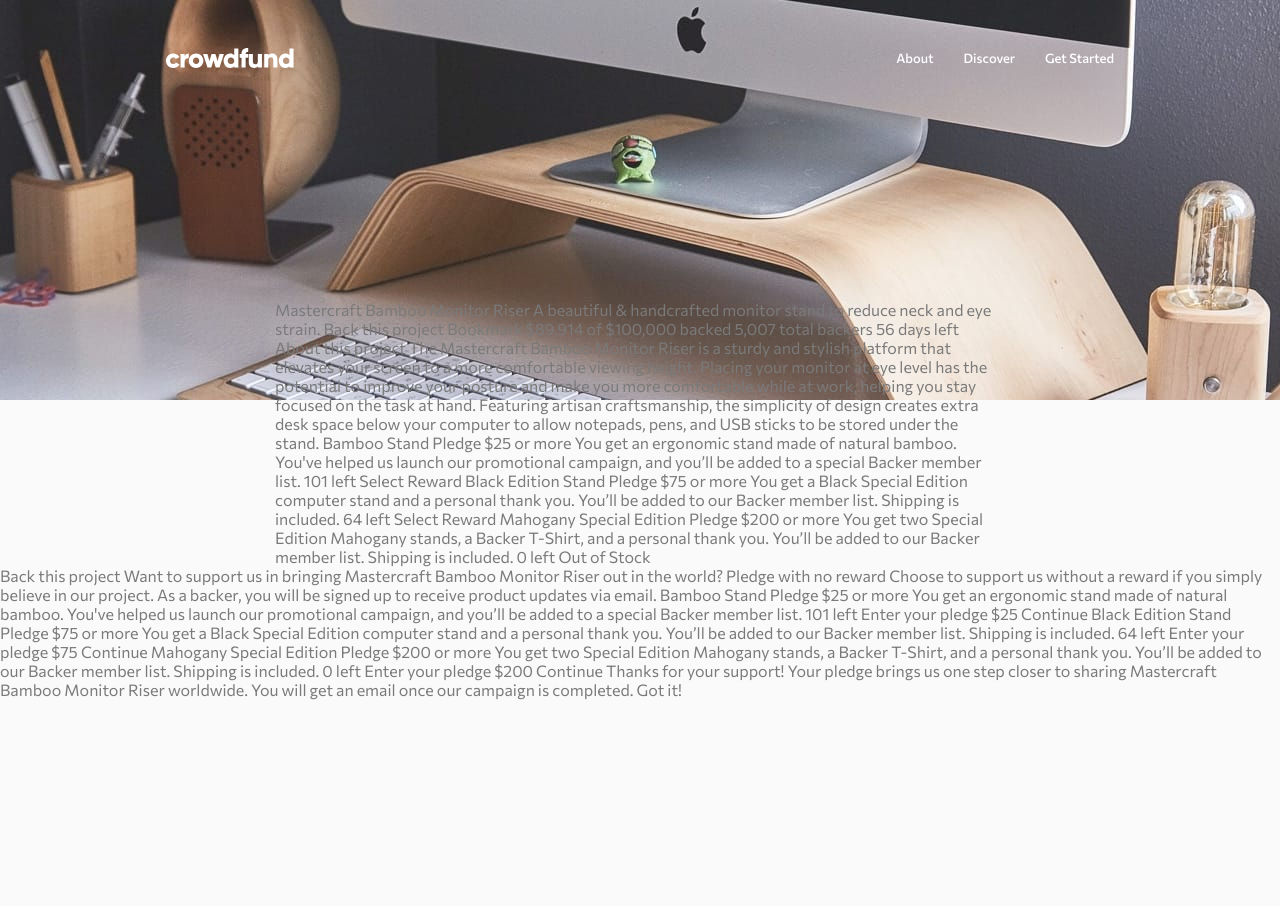
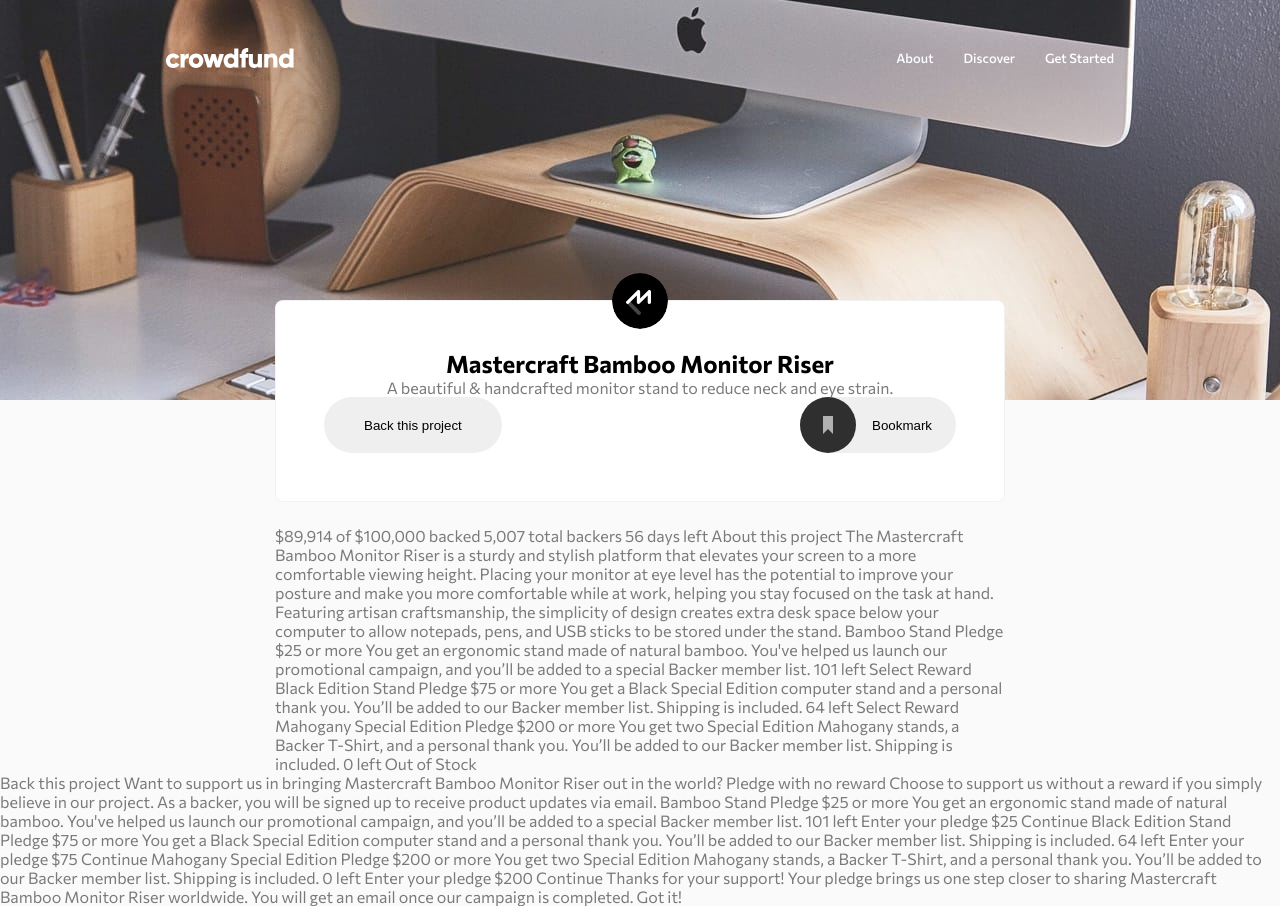
Before and after one commit to ljubomir-matovic/Quantox-internship_sixth-task, a plain HTML site: page index.html in a window 1280 px wide. Before the commit the page ends 800 px from the top, so only its background shows below. Drawn offline with Linux system fonts and the light colour scheme.

Commit message:
main started

```diff
--- a/css/style.css
+++ b/css/style.css
@@ -20,6 +20,12 @@
     align-items: center;
     color: var(--gray);
 }
+h1,
+h2,
+h3,
+h4 {
+    color: var(--black);
+}
 header {
     width: 100%;
     background-position-y: bottom;
@@ -40,10 +46,57 @@
     cursor: pointer;
     text-decoration: underline;
 }
+main {
+    display: flex;
+    flex-direction: column;
+    justify-content: center;
+    align-items: center;
+    gap: 24px;
+}
 main > section {
     background: #ffffff;
     border: 1px solid rgba(0, 0, 0, 0.0497193);
     border-radius: 8px;
+    display: flex;
+    flex-direction: column;
+    justify-content: center;
+    align-items: center;
+    position: relative;
+    width: 100%;
+}
+.mastercraft {
+    position: absolute;
+    top: -28px;
+    width: 56px;
+    height: 56px;
+    border-radius: 50%;
+    border: none;
+}
+button {
+    border-radius: 33.5px;
+    border: none;
+    cursor: pointer;
+}
+.button-container {
+    width: 100%;
+    display: flex;
+    align-items: center;
+    justify-content: space-between;
+}
+section.title button {
+    height: 56px;
+    text-align: center;
+}
+section.title button:first-of-type {
+    padding-left: 40px;
+    padding-right: 40px;
+}
+section.title button:last-of-type {
+    display: flex;
+    align-items: center;
+    justify-content: center;
+    gap: 16px;
+    padding-right: 24px;
 }
 /*Desktop*/
 @media screen and (min-width: 1000px) {
@@ -65,6 +118,9 @@
     main {
         width: 730px;
     }
+    main > section {
+        padding: 48px;
+    }
 }
 /*Mobile*/
 @media screen and (max-width: 999px) {
@@ -74,10 +130,13 @@
         margin-bottom: -70px;
         padding: 32px 6.5% 0;
     }
-    .desktop-nav {
+    .desktop {
         display: none;
     }
     main {
         width: 87.5%;
     }
+    main > section {
+        padding: 40px 24px;
+    }
 }
--- a/index.html
+++ b/index.html
@@ -3,6 +3,7 @@
   <head>
     <meta charset="UTF-8" />
     <meta name="viewport" content="width=device-width, initial-scale=1.0" />
+    <meta name="author" content="Ljubomir Matovic">
     <!-- displays site properly based on user's device -->
 
     <link
@@ -13,23 +14,12 @@
     />
     <link rel="stylesheet" href="./css/style.css">
     <title>Crowdfunding product page</title>
-
-    <!-- Feel free to remove these styles or customise in your own stylesheet 👍 -->
-    <style>
-      .attribution {
-        font-size: 11px;
-        text-align: center;
-      }
-      .attribution a {
-        color: hsl(228, 45%, 44%);
-      }
-    </style>
   </head>
   <body>
     <header>
       <section class="nav-container">
         <img src="./images/logo.svg" alt="logo">
-        <nav class="desktop-nav">
+        <nav class="desktop-nav desktop">
           <a>About</a>
           <a>Discover</a>
           <a>Get Started</a>
@@ -38,9 +28,17 @@
       </section>
     </header>
     <main>
-    Mastercraft Bamboo Monitor Riser A beautiful &
-    handcrafted monitor stand to reduce neck and eye strain. Back this project
-    Bookmark $89,914 of $100,000 backed 5,007 total backers 56 days left About
+      <section class="title">
+        <img src="./images/logo-mastercraft.svg" alt="logo-mastercraft" class="mastercraft">
+        <h2>Mastercraft Bamboo Monitor Riser</h2>
+        <p>A beautiful &
+        handcrafted monitor stand to reduce neck and eye strain.</p>
+        <section class="button-container">
+          <button>Back this project</button>
+          <button><img src="./images/icon-bookmark.svg" alt="Bookmark"><span class="desktop">Bookmark</span></button>
+        </section>
+      </section>
+    $89,914 of $100,000 backed 5,007 total backers 56 days left About
     this project The Mastercraft Bamboo Monitor Riser is a sturdy and stylish
     platform that elevates your screen to a more comfortable viewing height.
     Placing your monitor at eye level has the potential to improve your posture
```
